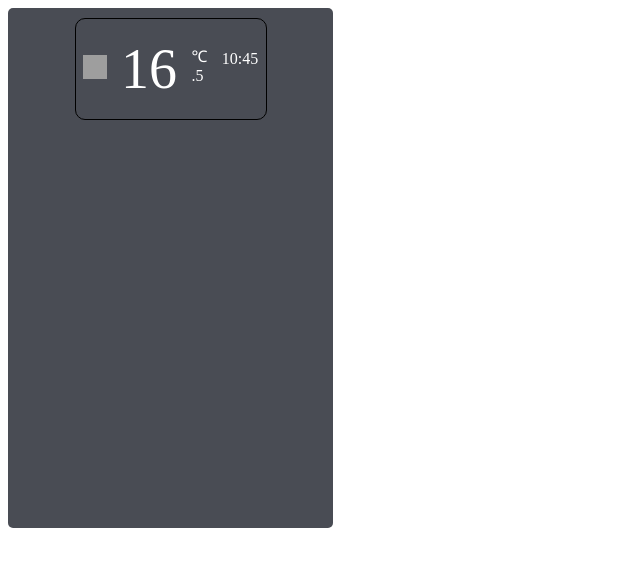
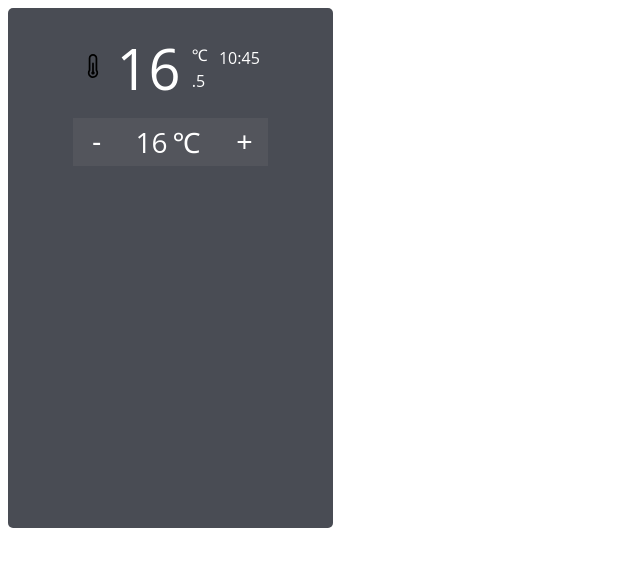
Before and after one commit to deim0707/DnD, a React (Create React App) app: page / in a window 1280 px wide. Shown: the top 566 px of the page, without its empty margins (0-640 px from the left). Built offline with nearby package versions, Linux system fonts and the light colour scheme; grey boxes are pictures that could not be loaded.

Commit message:
Добавил ChangeValue_ElWidget

```diff
--- a/src/App.tsx
+++ b/src/App.tsx
@@ -1,8 +1,9 @@
 import React from 'react';
 import DashBoard from "./Components/DashBoard/DashBoard";
-import TemperatureInfo from "./Components/Widgets/Widget4/TemperatureInfo";
+import Info1_ElWidget from "./Components/Widgets/Info1_ElWidget/Info1_ElWidget";
 
 import thermometerSvg from './Img/thermometer.svg'
+import ChangeValue_ElWidget from "./Components/Widgets/ChangeValue_ElWidget/ChangeValue_ElWidget";
 
 
 function App() {
@@ -17,17 +18,21 @@ function App() {
                         height: '500px',
                         borderRadius: '5px',
                         display: 'flex',
-                        justifyContent: 'center',
-                        padding: '10px'
+                        flexDirection: "column",
+                        justifyContent: 'start',
+                        alignItems: 'center',
+                        padding: '10px',
                     }
                 }
             >
-                <TemperatureInfo
+                <Info1_ElWidget
                     svgFile={thermometerSvg}
                     value={16.5}
                     typeValue={'℃'}
                     time={Date.now()}
                 />
+
+                <ChangeValue_ElWidget value={16} typeValue={'℃'} min={12} max={20}/>
             </div>
         </div>
     );
--- /dev/null
+++ b/src/Components/Widgets/ChangeValue_ElWidget/ChangeValue_ElWidget.css
@@ -0,0 +1,34 @@
+.ChangeValue {
+    display: flex;
+    width: 195px;
+    height: 48px;
+    background-color: #53555C;
+    font-family: 'Open Sans', sans-serif;
+}
+
+.ChangeValue button {
+    width: 48px;
+    background-color: #53555C;
+    cursor: pointer;
+    outline: none;
+    border: none;
+    color: white;
+    font-size: 28px;
+}
+
+.ChangeValue .value {
+    margin-right: 5px;
+}
+
+.ChangeValue button:hover {
+    background-color: black;
+}
+
+.ChangeValue div {
+    width: 98px;
+    display: flex;
+    justify-content: center;
+    align-items: center;
+    color: white;
+    font-size: 28px;
+}
--- /dev/null
+++ b/src/Components/Widgets/ChangeValue_ElWidget/ChangeValue_ElWidget.tsx
@@ -0,0 +1,61 @@
+import React, {FC, useState} from "react";
+import './ChangeValue_ElWidget.css';
+
+
+interface Props {
+    value: number,
+    typeValue: string,
+    min?: number,
+    max?: number,
+}
+
+const ChangeValue_ElWidget: FC<Props> = ({value, typeValue, min, max}) => {
+
+    const [currentValue, setCurrentValue] = useState<number>(value);
+
+    const isCurrentValueMaximum: boolean = max ? Boolean(max && currentValue >= max) : false;
+
+    const isCurrentValueMinimal: boolean = min ? Boolean(min && currentValue <= min) : false;
+
+    const styleButton = (isNormalValue: boolean): Object => {
+        const style = {
+            cursor: 'not-allowed',
+        }
+        return !isNormalValue ? {} : style;
+    }
+
+    const incr = (): void => {
+        if (isCurrentValueMaximum) return;
+        else setCurrentValue(currentValue => ++currentValue);
+    }
+
+    const decr = (): void => {
+        if (isCurrentValueMinimal) return;
+        else setCurrentValue(currentValue => --currentValue)
+    }
+
+    return (
+        <div className='ChangeValue'>
+            <button
+                style={styleButton(isCurrentValueMinimal)}
+                disabled={isCurrentValueMinimal}
+                onClick={decr}
+            >
+                -
+            </button>
+            <div className='value'>
+                <span className="value">{currentValue}</span>
+                <span className="type">{typeValue}</span>
+            </div>
+            <button
+                style={styleButton(isCurrentValueMaximum)}
+                disabled={isCurrentValueMaximum}
+                onClick={incr}
+            >
+                +
+            </button>
+        </div>
+    )
+}
+
+export default ChangeValue_ElWidget;
--- a/src/Components/Widgets/Widget4/TemperatureInfo.css
+++ b/src/Components/Widgets/Info1_ElWidget/Info1_ElWidget.css
@@ -5,8 +5,7 @@
     align-items: center;
     justify-content: space-around;
 
-    border: 1px solid black;
-    border-radius: 10px;
+    font-family: 'Open Sans', sans-serif;
 }
 
 .TemperatureInfoWrapper .ico img {
@@ -21,9 +20,14 @@
 .TemperatureInfoWrapper .valueAdditional {
     height: 48px;
     font-size: 16px;
+    display: flex;
+    flex-direction: column;
+    justify-content: space-between;
 }
 
-.TemperatureInfoWrapper .value, .TemperatureInfoWrapper .valueAdditional, .TemperatureInfoWrapper .time {
+.TemperatureInfoWrapper .value,
+.TemperatureInfoWrapper .valueAdditional,
+.TemperatureInfoWrapper .time {
     color: white;
 }
 
--- a/src/Components/Widgets/Widget4/TemperatureInfo.tsx
+++ b/src/Components/Widgets/Info1_ElWidget/Info1_ElWidget.tsx
@@ -1,24 +1,25 @@
 import React, {FC} from "react";
-import './TemperatureInfo.css';
+import './Info1_ElWidget.css';
 
 interface Props {
     svgFile: any,
-    value: number
+    value: number /*здесь важно подавать параметры через точку*/
     typeValue: string,
     time: number
 }
 
 const regExp: RegExp = /(\d+)\.(\d+)/;
 
-const TemperatureInfo: FC<Props> = ({svgFile, value, typeValue, time}) => {
+
+const Info1_ElWidget: FC<Props> = ({svgFile, value, typeValue, time}) => {
 
     const valueAfterRegExp: RegExpMatchArray | null = `${value}`.match(regExp);
-    const valueMain = valueAfterRegExp !== null ? valueAfterRegExp[1] : null;
-    const valueAdditional = valueAfterRegExp !== null ? valueAfterRegExp[2] : null;
+    const valueMain: string = valueAfterRegExp !== null ? valueAfterRegExp[1] : '';
+    const valueAdditional: string = valueAfterRegExp !== null ? valueAfterRegExp[2] : '';
 
-    const currentTime = new Date(time);
-    const hours = currentTime.getHours();
-    const minutes = currentTime.getMinutes();
+    const currentTime: Date = new Date(time);
+    const hours: number = currentTime.getHours();
+    const minutes: number = currentTime.getMinutes();
 
     return (
         <div className='TemperatureInfoWrapper'>
@@ -39,4 +40,4 @@ const TemperatureInfo: FC<Props> = ({svgFile, value, typeValue, time}) => {
     )
 }
 
-export default TemperatureInfo;
+export default Info1_ElWidget;
```
Also changed, not shown: src/Img/thermometer.svg (added).
